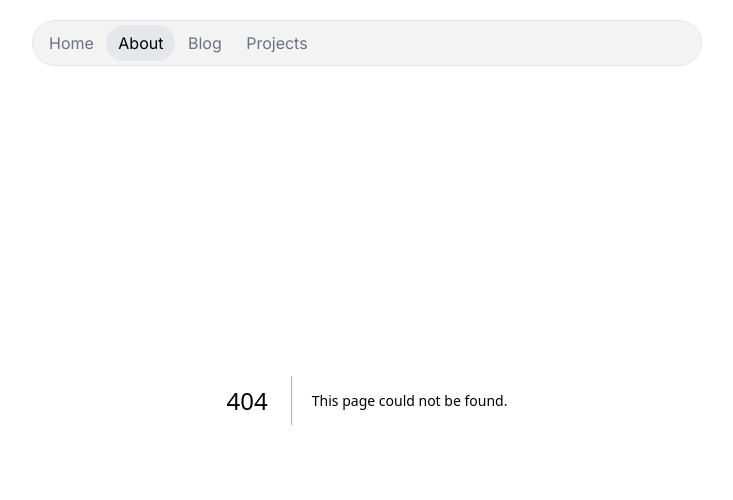
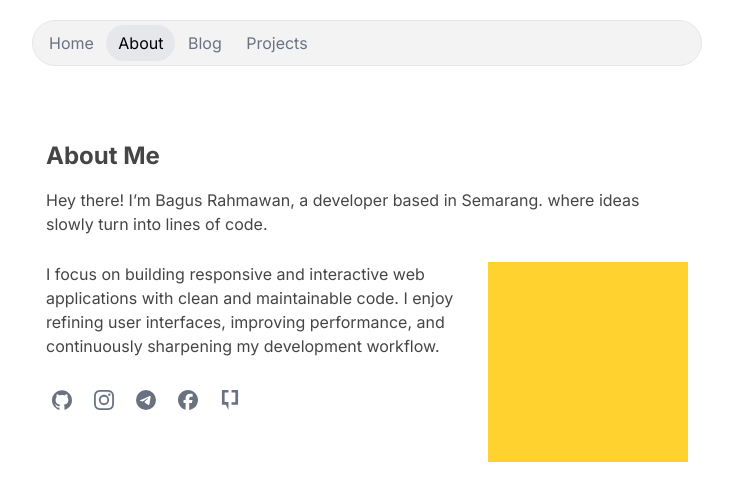
Before and after one commit to bagoesrex/portfolio-website, a Next.js app: page /about in a window 1280 px wide. Before the commit this address had no page. Shown: the top 500 px of the page, without its empty margins (273-1006 px from the left). Built offline with nearby package versions, Linux system fonts and the light colour scheme.

Commit message:
feat: add about page with social links

```diff
--- /dev/null
+++ b/app/(site)/about/page.tsx
@@ -0,0 +1,9 @@
+import IntroSection from "@/components/about/IntroSection";
+
+export default function AboutPage() {
+  return (
+    <main>
+      <IntroSection />
+    </main>
+  );
+}
--- a/app/page.tsx
+++ b/app/(site)/page.tsx
@@ -2,7 +2,7 @@ import AboutSection from "@/components/home/AboutSection";
 import HeroSection from "@/components/home/HeroSection";
 import ProjectsSection from "@/components/home/ProjectsSection";
 
-export default function Home() {
+export default function HomePage() {
   return (
     <main>
       <HeroSection />
--- /dev/null
+++ b/components/about/IntroSection.tsx
@@ -0,0 +1,43 @@
+import { SOCIAL_LINKS } from "@/config/socials";
+import MaxWidthWrapper from "../layout/MaxWidthWrapper";
+
+export default function IntroSection() {
+  return (
+    <section id="intro">
+      <MaxWidthWrapper className="space-y-6.5 pt-35 pb-20">
+        <div className="space-y-4">
+          <h1 className="text-2xl font-bold">About Me</h1>
+          <p>
+            Hey there! I’m Bagus Rahmawan, a developer based in Semarang. where
+            ideas slowly turn into lines of code.
+          </p>
+        </div>
+        <div className="flex gap-3">
+          <div className="space-y-6.5">
+            <p>
+              I focus on building responsive and interactive web applications
+              with clean and maintainable code. I enjoy refining user
+              interfaces, improving performance, and continuously sharpening my
+              development workflow.
+            </p>
+            <div className="flex gap-2.5">
+              {SOCIAL_LINKS.map(({ label, href, icon: Icon }, i) => (
+                <a
+                  key={i}
+                  href={href}
+                  aria-label={label}
+                  target="_blank"
+                  rel="noopener noreferrer"
+                  className="group p-1.5 text-gray-500"
+                >
+                  <Icon className="size-5 duration-300 group-hover:scale-110 group-hover:text-black" />
+                </a>
+              ))}
+            </div>
+          </div>
+          <div className="h-50 min-w-50 bg-amber-300"></div>
+        </div>
+      </MaxWidthWrapper>
+    </section>
+  );
+}
--- /dev/null
+++ b/config/socials.ts
@@ -0,0 +1,35 @@
+import {
+  SiFacebook,
+  SiGithub,
+  SiInstagram,
+  SiTelegram,
+  SiXdadevelopers,
+} from "react-icons/si";
+
+export const SOCIAL_LINKS = [
+  {
+    href: "https://github.com/bagoesrex",
+    label: "GitHub",
+    icon: SiGithub,
+  },
+  {
+    href: "https://www.instagram.com/bagoesrex/",
+    label: "Instagram",
+    icon: SiInstagram,
+  },
+  {
+    href: "https://t.me/bagoesrex",
+    label: "Telegram",
+    icon: SiTelegram,
+  },
+  {
+    href: "https://www.facebook.com/bagoesrex",
+    label: "Facebook",
+    icon: SiFacebook,
+  },
+  {
+    href: "https://xdaforums.com/m/bagoesrex.12535621",
+    label: "XDA",
+    icon: SiXdadevelopers,
+  },
+];
--- a/package.json
+++ b/package.json
@@ -19,6 +19,7 @@
     "next": "16.3.2",
     "react": "19.2.8",
     "react-dom": "19.2.8",
+    "react-icons": "^5.7.0",
     "shadcn": "^4.19.0",
     "tailwind-merge": "^3.6.0",
     "tw-animate-css": "^1.4.0"
```
Also changed, not shown: 1 other file (tests, documents, lock files or other folders).
